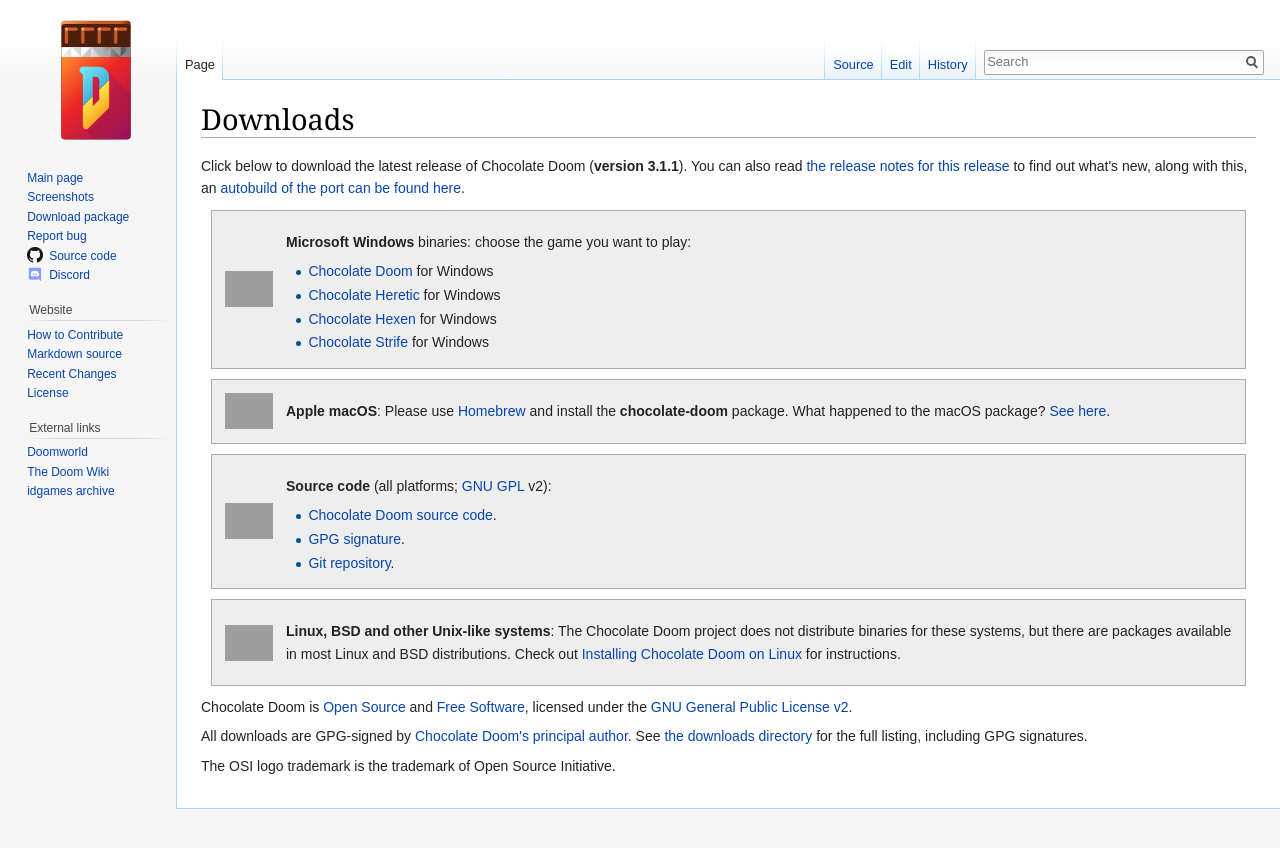
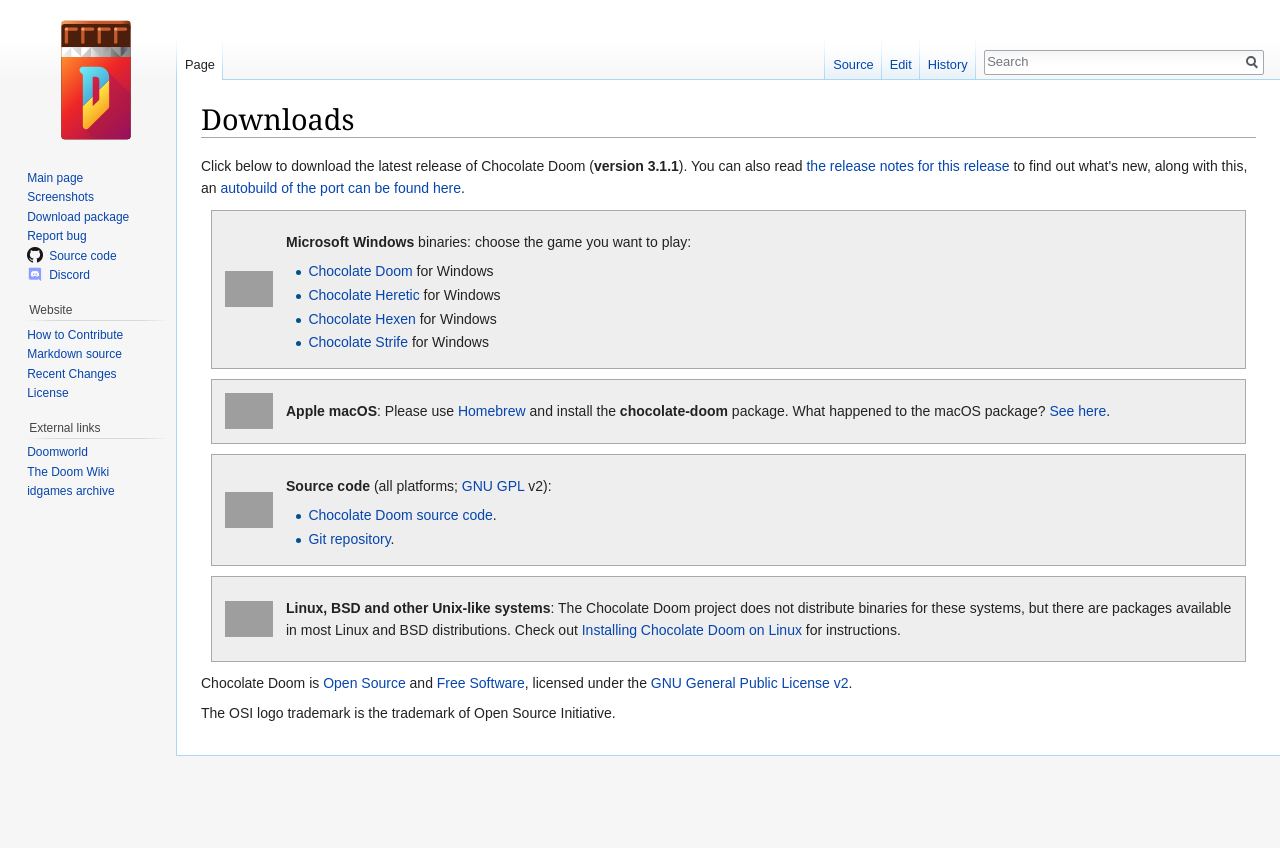
Before and after one commit to chocolate-doom/website, a Jekyll site: the page built from Downloads.md, in a window 1280 px wide. Shown: the top 848 px of the page. Built offline with Jekyll 4.4.1, drawn with Linux system fonts in a browser that asks for light colours; grey boxes are pictures that could not be loaded.

Commit message:
Delete GPG links/references
Version 3.1.1 was released over a year ago without a signature being
published, and nobody has complained. The downloads directory is going
to go away with the new site launch.

```diff
--- a/Downloads.md
+++ b/Downloads.md
@@ -32,7 +32,6 @@ text=caption %}
 **Source code** (all platforms; [GNU GPL](https://en.wikipedia.org/wiki/GNU_General_Public_License) v2):
 
 * [Chocolate Doom source code](https://github.com/chocolate-doom/chocolate-doom/archive/refs/tags/chocolate-doom-3.1.1.tar.gz).
-* [GPG signature](https://www.chocolate-doom.org/downloads/3.0.1/chocolate-doom-3.0.1.tar.gz.asc).
 * [Git repository](https://github.com/chocolate-doom/chocolate-doom).
 {% endcapture %}
 {% include Linksbox.md
@@ -53,6 +52,4 @@ text=caption %}
 
 Chocolate Doom is [Open Source](https://opensource.org/osd) and [Free Software](https://www.gnu.org/philosophy/free-sw.html), licensed under the [GNU General Public License v2](https://www.gnu.org/licenses/gpl-2.0.html).
 
-All downloads are GPG-signed by [Chocolate Doom\'s principal author](https://soulsphere.org/gpg-key.txt). See [the downloads directory](https://www.chocolate-doom.org/downloads/3.1.1/) for the full listing, including GPG signatures.
-
 The OSI logo trademark is the trademark of Open Source Initiative.
```
